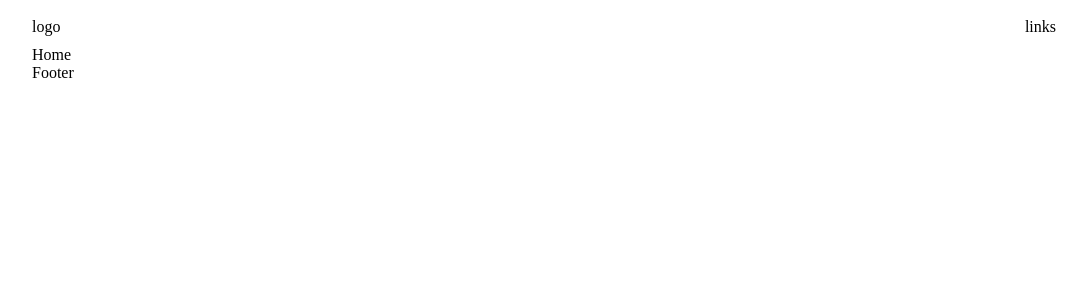
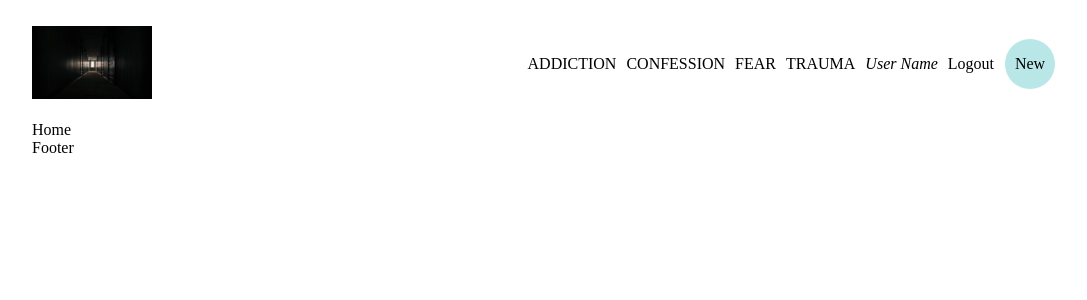
Before and after one commit to BsgauthierWebDev/hallwayblog-client, a React (Create React App) app: page / in a window 1280 px wide. Shown: the top 300 px of the page, without its empty margins (96-1183 px from the left). Built offline with nearby package versions, Linux system fonts and the light colour scheme.

Commit message:
Styled NavBar component

```diff
--- a/src/components/NavBar.jsx
+++ b/src/components/NavBar.jsx
@@ -1,11 +1,33 @@
 import React from 'react'
+import {Link} from 'react-router-dom';
+import Hallway from '../images/hallway.jpg';
 
 const NavBar = () => {
   return (
     <div className = 'navbar'>
       <div className = 'container'>
-        <div className = 'logo'>logo</div>
-        <div className = 'links'>links</div>
+        <div className = 'logo'>
+          <img src = {Hallway} alt = 'logo' />
+        </div>
+        <div className = 'links'>
+          <Link className = 'link' to = '/?cat = addiction'>
+            <h6>ADDICTION</h6>
+          </Link>
+          <Link className = 'link' to = '/?cat = confession'>
+            <h6>CONFESSION</h6>
+          </Link>
+          <Link className = 'link' to = '/?cat = fear'>
+            <h6>FEAR</h6>
+          </Link>
+          <Link className = 'link' to = '/?cat = trauma'>
+            <h6>TRAUMA</h6>
+          </Link>
+          <span><i>User Name</i></span>
+          <span>Logout</span>
+          <span className = 'new'>
+            <Link className = 'link' to = '/new'>New</Link>
+          </span>
+        </div>
       </div>
     </div>
   )
--- a/src/style.scss
+++ b/src/style.scss
@@ -7,7 +7,10 @@ $lightGreen: #b9e7e7;
     .container {
         width: 1024px;
 
-
+        .link {
+            text-decoration: none;
+            color: inherit;
+        }
 
         //LOGIN & REGISTER
 
@@ -64,17 +67,48 @@ $lightGreen: #b9e7e7;
 
         .navbar {
             .container {
-                padding: 10px 0;
+                padding: 10px 0px;
                 display: flex;
-                flex-direction: horizontal;
+                align-items: center;
                 justify-content: space-between;
 
                 .logo {
-
+                    img {
+                        width: 120px;
+                    }
                 }
 
                 .links {
+                    display: flex;
+                    align-items: center;
+                    gap: 10px;
 
+                    h6 {
+                        font-size: 16px;
+                        font-weight: 300;
+                    }
+
+                    span {
+                        cursor: pointer;
+                    }
+
+                    .new {
+                        background-color: $lightGreen;
+                        width: 50px;
+                        height: 50px;
+                        border-radius: 50%;
+                        display: flex;
+                        align-items: center;
+                        justify-content: center;
+                        font-weight: 300;
+                        border: 1px solid white;
+
+                        &:hover {
+                            color: teal;
+                            background-color: white;
+                            border: 1px solid teal;
+                        }
+                    }
                 }
             }
         }
```
